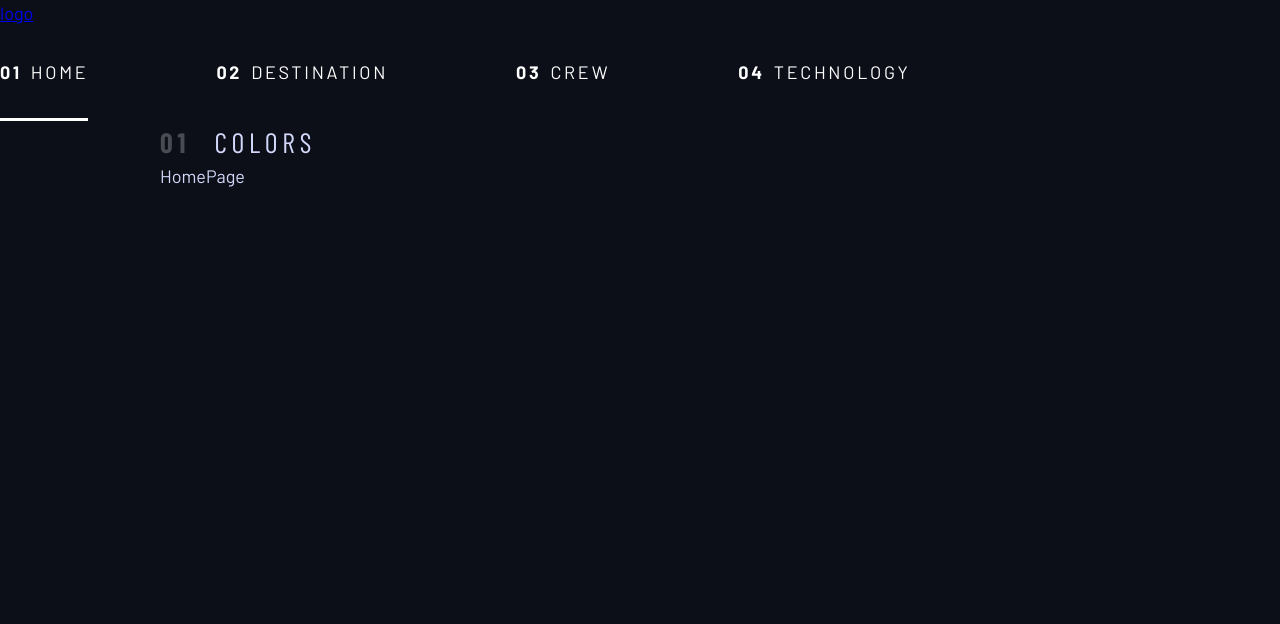
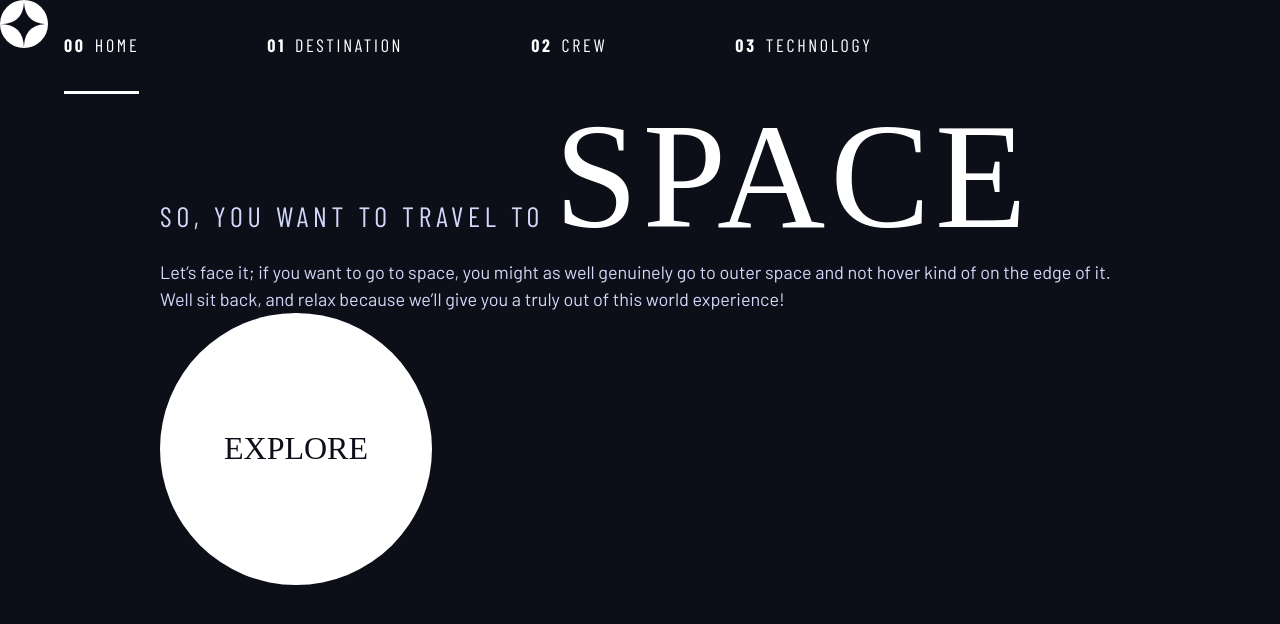
Before and after one commit to Lewis-mbui/space-tourism-website, a React (Vite) app: page / in a window 1280 px wide. Shown: the top 624 px of the page. Built offline with nearby package versions, Linux system fonts and the light colour scheme; a web font is replaced by a local one.

Commit message:
structure the HomePage

```diff
--- a/index.html
+++ b/index.html
@@ -4,13 +4,13 @@
     <meta charset="UTF-8" />
     <link rel="icon" type="image/svg+xml" href="/favicon.svg" />
     <meta name="viewport" content="width=device-width, initial-scale=1.0" />
-    <title>space-tourism</title>
     <link rel="preconnect" href="https://fonts.googleapis.com" />
     <link rel="preconnect" href="https://fonts.gstatic.com" crossorigin />
     <link
       href="https://fonts.googleapis.com/css2?family=Barlow+Condensed:wght@400;700&family=Bellefair&family=Barlow:wght@400;700&display=swap"
       rel="stylesheet"
     />
+    <title>space-tourism</title>
   </head>
   <body>
     <div id="root"></div>
--- a/src/components/NavBar.tsx
+++ b/src/components/NavBar.tsx
@@ -1,10 +1,10 @@
-import { Link, useLocation } from "react-router";
+import { useLocation } from "react-router";
 import NavLink from "./NavLink";
 
 const NavBar = () => {
   const navLinks = [
     { text: "Home", path: "/" },
-    { text: "Destination", path: "/destinations" },
+    { text: "Destination", path: "/destination" },
     { text: "Crew", path: "/crew" },
     { text: "Technology", path: "/technology" },
   ] as const;
@@ -13,14 +13,13 @@ const NavBar = () => {
 
   return (
     <nav>
-      <Link to={"/"}>logo</Link>
       <ul className="primary-navigation | underline-indicators flex">
         {navLinks.map((l, index) => (
           <li
             key={l.text}
             className={`underline-indicator ${l.path === pathname ? "active" : ""}`}
           >
-            <NavLink text={l.text} path={l.path} linkNumber={index + 1} />
+            <NavLink text={l.text} path={l.path} linkNumber={index} />
           </li>
         ))}
       </ul>
--- a/src/components/NavLink.tsx
+++ b/src/components/NavLink.tsx
@@ -8,7 +8,10 @@ interface Props {
 
 const NavLink = ({ path, text, linkNumber }: Props) => {
   return (
-    <Link className="uppercase text-white letter-spacing-2" to={path}>
+    <Link
+      className="ff-sans-cond uppercase text-white letter-spacing-2"
+      to={path}
+    >
       <span>0{linkNumber}</span>
       {text}
     </Link>
--- /dev/null
+++ b/src/components/PrimaryHeader.tsx
@@ -0,0 +1,15 @@
+import NavBar from "./NavBar";
+import logo from "../assets/shared/logo.svg";
+
+const PrimaryHeader = () => {
+  return (
+    <header className="primary-header | flex">
+      <div>
+        <img src={logo} alt="space tourism logo" />
+      </div>
+      <NavBar />
+    </header>
+  );
+};
+
+export default PrimaryHeader;
--- a/src/index.css
+++ b/src/index.css
@@ -243,7 +243,7 @@ select {
 /*----------------------*/
 .large-button {
   position: relative;
-  display: grid;
+  display: inline-grid;
   z-index: 1;
   padding: 0 2em;
   aspect-ratio: 1/1;
--- a/src/layouts/RootLayout.tsx
+++ b/src/layouts/RootLayout.tsx
@@ -1,16 +1,13 @@
-import NavBar from "../components/NavBar";
 import { Outlet } from "react-router";
 import PageWrapper from "../components/PageWrapper";
+import PrimaryHeader from "../components/PrimaryHeader";
 
 const RootLayout = () => {
   return (
     <div>
-      <NavBar />
+      <PrimaryHeader />
       <main>
         <PageWrapper>
-          <h2 className="numbered-title">
-            <span>01</span> colors
-          </h2>
           <Outlet />
         </PageWrapper>
       </main>
--- a/src/pages/HomePage.tsx
+++ /dev/null
@@ -1,5 +0,0 @@
-const HomePage = () => {
-  return <div>HomePage</div>;
-};
-
-export default HomePage;
--- /dev/null
+++ b/src/pages/HomePage/HomePage.tsx
@@ -0,0 +1,21 @@
+import MainButton from "./MainButton";
+
+const HomePage = () => {
+  return (
+    <div>
+      <h1 className="text-accent fs-500 ff-sans-cond uppercase letter-spacing-1">
+        So, you want to travel to{" "}
+        <span className="fs-900 ff-serif text-white">Space</span>
+      </h1>
+      <p>
+        Let’s face it; if you want to go to space, you might as well genuinely
+        go to outer space and not hover kind of on the edge of it. Well sit
+        back, and relax because we’ll give you a truly out of this world
+        experience!
+      </p>
+      <MainButton />
+    </div>
+  );
+};
+
+export default HomePage;
--- /dev/null
+++ b/src/pages/HomePage/index.ts
@@ -0,0 +1 @@
+export { default as HomePage } from "./HomePage";
--- a/src/routes/router.tsx
+++ b/src/routes/router.tsx
@@ -1,9 +1,10 @@
 import { createBrowserRouter } from "react-router";
 import RootLayout from "../layouts/RootLayout";
-import HomePage from "../pages/HomePage";
+
 import DestinationsPage from "../pages/DestinationsPage";
 import CrewPage from "../pages/CrewPage";
 import TechnologyPage from "../pages/TechnologyPage";
+import { HomePage } from "../pages/HomePage";
 
 const router = createBrowserRouter([
   {
@@ -11,7 +12,7 @@ const router = createBrowserRouter([
     element: <RootLayout />,
     children: [
       { index: true, element: <HomePage /> },
-      { path: "destinations", element: <DestinationsPage /> },
+      { path: "destination", element: <DestinationsPage /> },
       { path: "crew", element: <CrewPage /> },
       { path: "technology", element: <TechnologyPage /> },
     ],
```
Also changed, not shown: src/components/NumberedTitle.tsx (added, +9 -0 lines), src/pages/HomePage/MainButton.tsx (renamed from src/components/MainButton.tsx).
